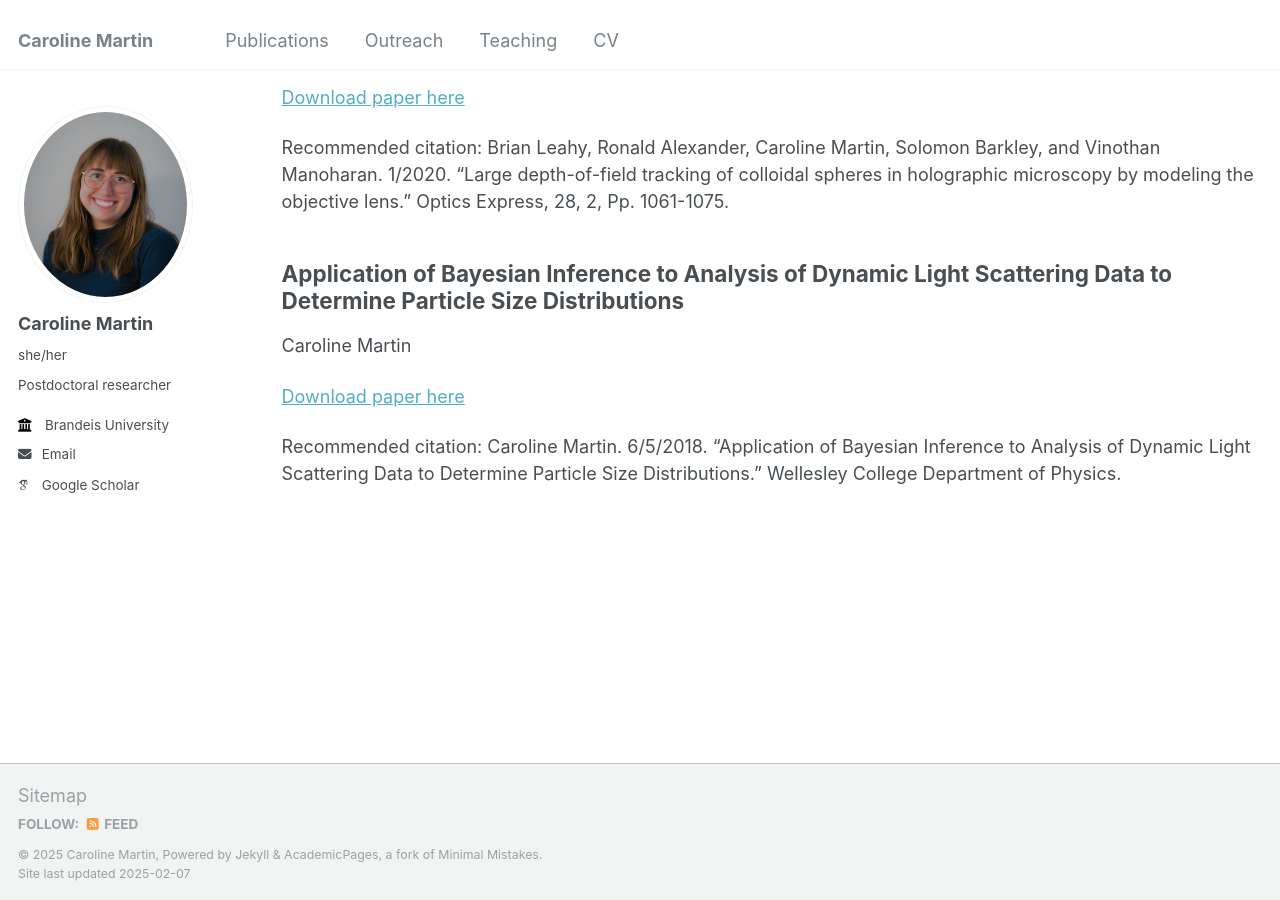
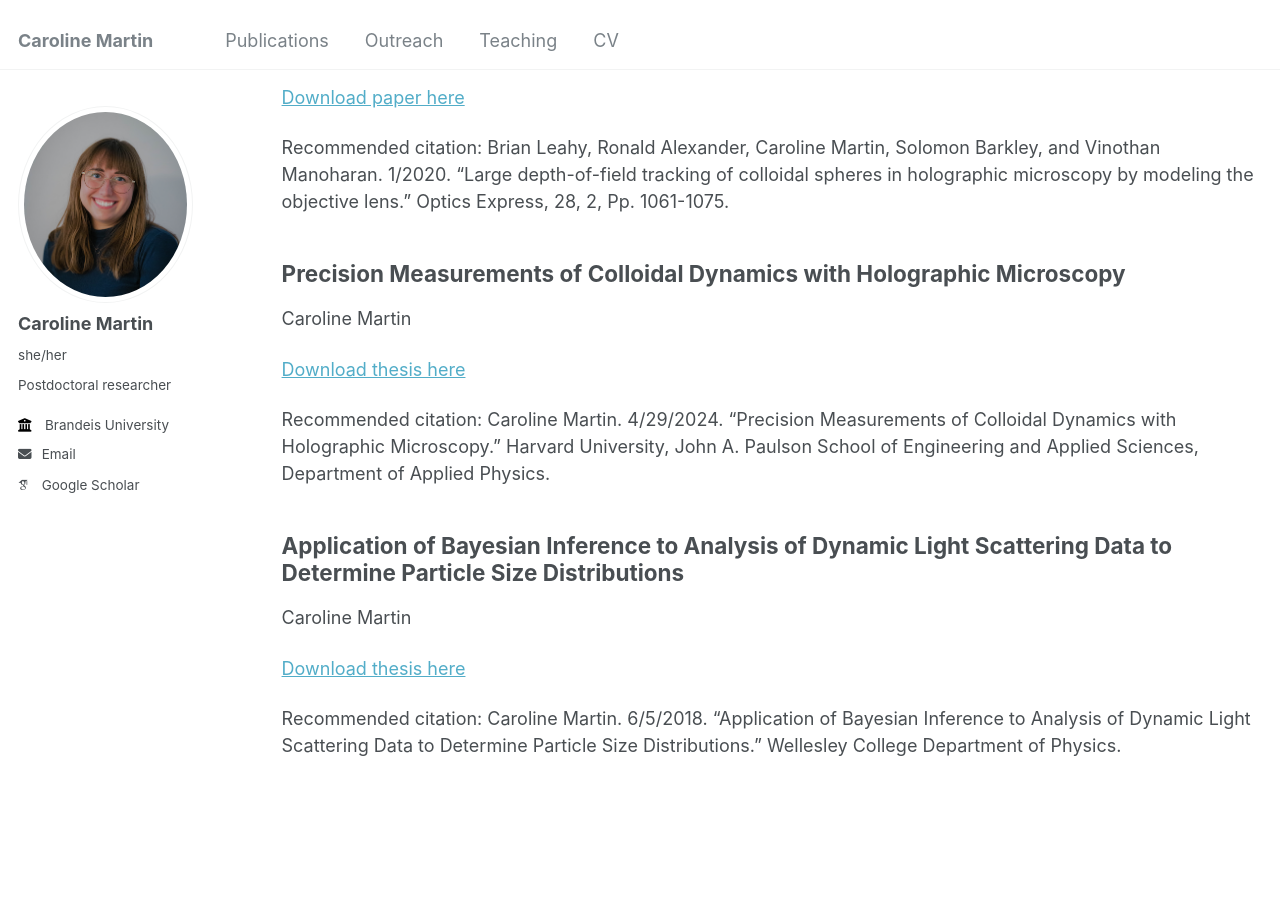
Before and after one commit to carolinesmartin/carolinesmartin, a Jekyll site: the page built from _pages/publications.md, in a window 1280 px wide and 900 px high, scrolled down 2219 px. Built offline with Jekyll 4.4.1, drawn with Linux system fonts in a browser that asks for light colours; some web fonts are replaced.

Commit message:
update pub list

```diff
--- a/_pages/publications.md
+++ b/_pages/publications.md
@@ -77,11 +77,18 @@ Brian Leahy, Ronald Alexander, Caroline Martin, Solomon Barkley, and Vinothan Ma
 
 Recommended citation: Brian Leahy, Ronald Alexander, Caroline Martin, Solomon Barkley, and Vinothan Manoharan. 1/2020. “Large depth-of-field tracking of colloidal spheres in holographic microscopy by modeling the objective lens.” Optics Express, 28, 2, Pp. 1061-1075.
 
+## Precision Measurements of Colloidal Dynamics with Holographic Microscopy
+
+Caroline Martin
+
+[Download thesis here](http://carolinesmartin.github.io/files/grad_thesis.pdf)
+
+Recommended citation: Caroline Martin. 4/29/2024. “Precision Measurements of Colloidal Dynamics with Holographic Microscopy.” Harvard University, John A. Paulson School of Engineering and Applied Sciences, Department of Applied Physics.
 
 ## Application of Bayesian Inference to Analysis of Dynamic Light Scattering Data to Determine Particle Size Distributions
 
 Caroline Martin
 
-[Download paper here](http://carolinesmartin.github.io/files/bayesian-dls.pdf)
+[Download thesis here](http://carolinesmartin.github.io/files/bayesian-dls.pdf)
 
 Recommended citation: Caroline Martin. 6/5/2018. “Application of Bayesian Inference to Analysis of Dynamic Light Scattering Data to Determine Particle Size Distributions.” Wellesley College Department of Physics.
```
Also changed, not shown: 2 other files.
